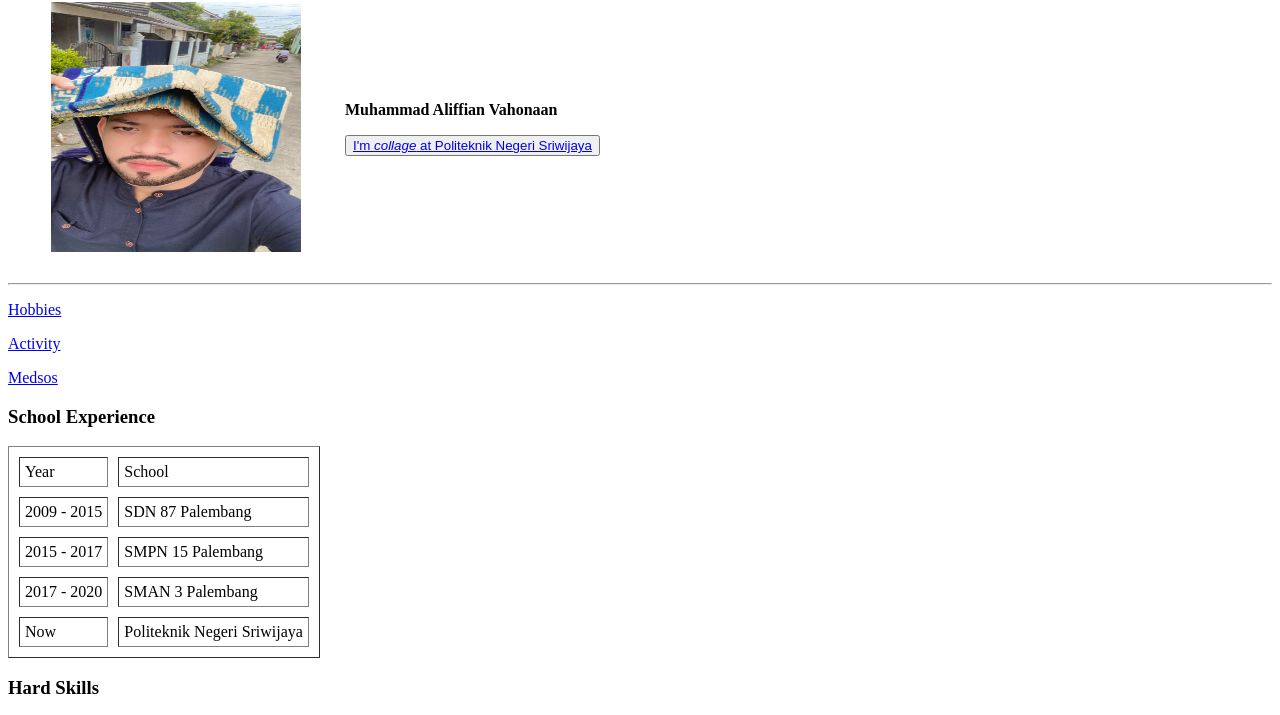
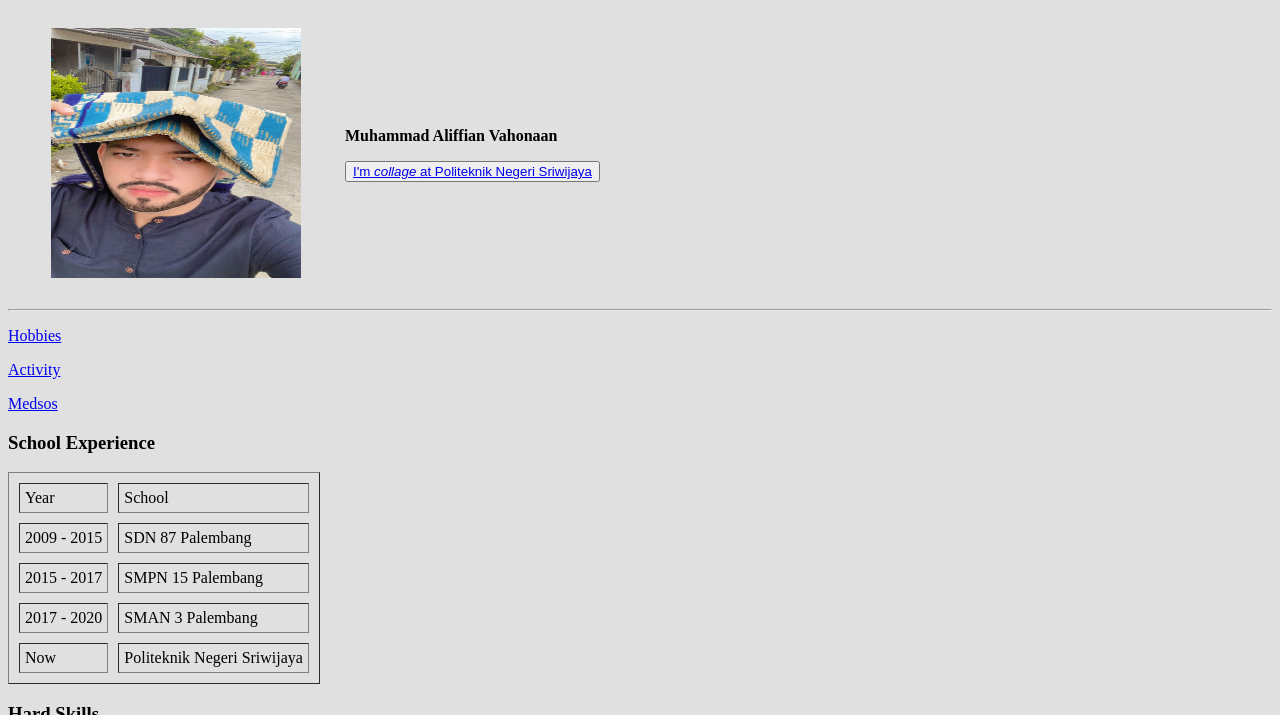
Before and after one commit to allifian/allifian, a plain HTML site: page index.html in a window 1280 px wide. Shown: the part 97-812 px from the top of the page. Drawn offline with Linux system fonts and the light colour scheme.

Commit message:
Update index.html

```diff
--- a/index.html
+++ b/index.html
@@ -6,7 +6,7 @@
 	<title>My Profile</title>
 
 </head>
-<body>
+<body style="background-color: rgb(224, 224, 224);">;">
 	<h1><b>My Profile</b></h1>
 	<table>
 		<tr>
```
